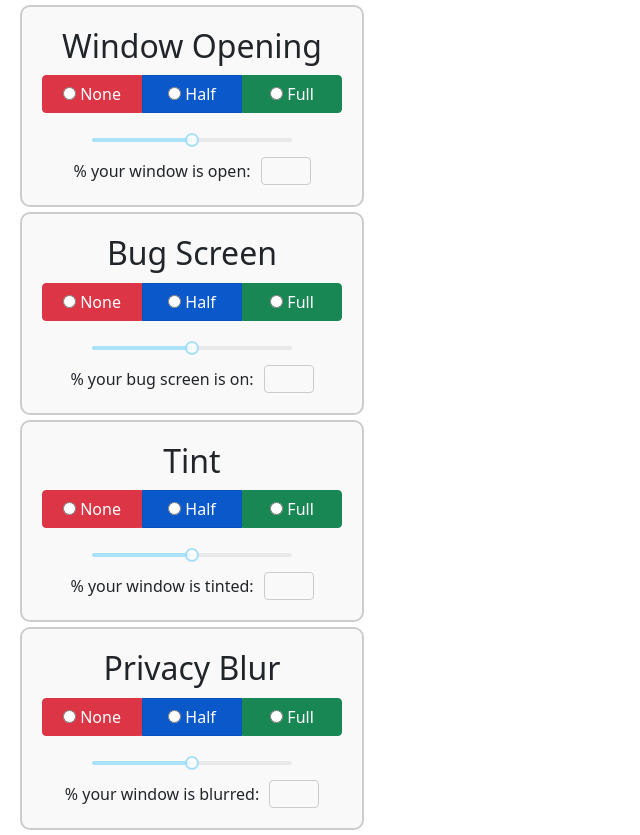
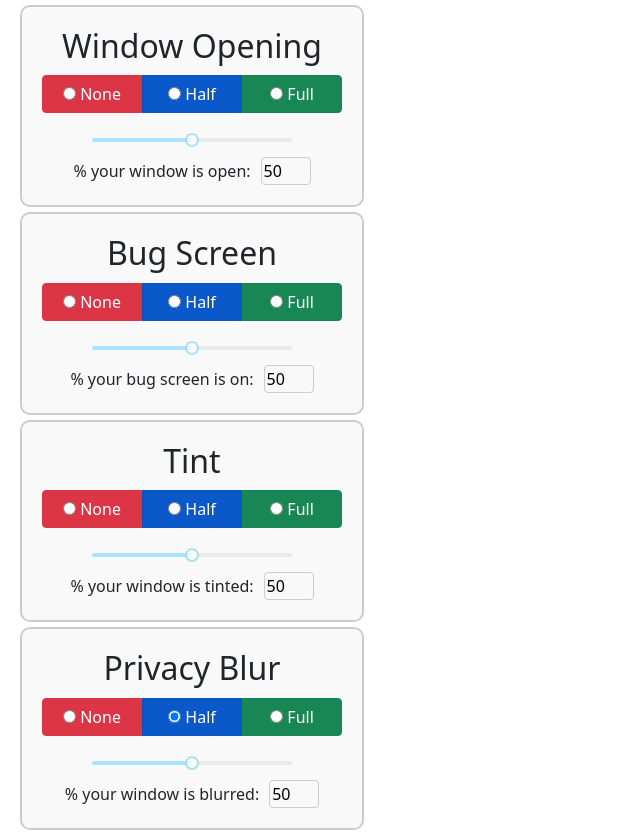
Before and after one commit to finnac/UIProject1SmartWindowTest, a React (Vite) app: page / in a window 1280 px wide. Shown: the whole page, without its empty margins (0-640 px from the left). Built offline with nearby package versions, Linux system fonts and the light colour scheme.

Commit message:
start on context work

```diff
--- a/src/App.jsx
+++ b/src/App.jsx
@@ -1,28 +1,36 @@
 
-import React, { useState } from 'react';
+import React, { useState, useContext } from 'react';
 import ButtonOptions from './components/ButtonOptions'
+import { ButtonOptionsProvider }from './components/ButtonOptionsContext.jsx';
 
 
 function App() {
   return (
+    <ButtonOptionsProvider>
       <div>
       <ButtonOptions
+  id="windowOpening"
   title="Window Opening"
-        windowLabelText="% your window is open:" // Customizable label
+  windowLabelText="% your window is open:"
 />
 <ButtonOptions
+  id="bugScreen"
   title="Bug Screen"
-        windowLabelText="% your bug screen is on:" // Customizable label
+  windowLabelText="% your bug screen is on:"
 />
 <ButtonOptions
+  id="tint"
   title="Tint"
-        windowLabelText="% your window is tinted:" // Customizable label
+  windowLabelText="% your window is tinted:"
 />
 <ButtonOptions
+  id="privacyBlur"
   title="Privacy Blur"
-        windowLabelText="% your window is blurred:" // Customizable label
+  windowLabelText="% your window is blurred:"
 />
     </div>
+    </ButtonOptionsProvider>
+
   );
 }
 
--- a/src/components/ButtonOptions.jsx
+++ b/src/components/ButtonOptions.jsx
@@ -1,39 +1,11 @@
-import React, { useState } from 'react';
+import React, { useState, useContext } from 'react';
 import Slider from 'rc-slider';
 import 'rc-slider/assets/index.css';
 import './ButtonOptions.css'; // Create a CSS file for additional styles
+import { ButtonOptionsProvider, useButtonOptions } from './ButtonOptionsContext.jsx';
 
-function ButtonOptions({title, windowLabelText}) {
-  const [sliderValue, setSliderValue] = useState(50);
-  const [textInput, setTextInput] = useState('');
-
-  const handleSliderChange = (value) => {
-    setSliderValue(value);
-    setTextInput(value.toString());
-  }
-
-  const handleInputChange = (e) => {
-    let value = e.target.value;
-    if (value > 100) {
-      value = 100;
-    } else if (value < 0) {
-      value = 0;
-    }
-    setSliderValue(value);
-    setTextInput(value.toString());
-
-// Check if the input value matches a button value
-    const matchingButton = buttons.find(button => button.value.toString() === value.toString());
-    if (matchingButton) {
-      handleButtonClick(matchingButton.value);
-    }
-  }
-
-  const handleButtonClick = (value) => {
-    setSliderValue(value);
-    setTextInput(value.toString());
-  }
-
+function ButtonOptions({ id, title, windowLabelText }) {
+  const { sliderValue, textInput, handleSliderChange, handleInputChange, handleButtonClick } = useButtonOptions(id);
   const buttons = [
     { id: "option1", label: "None", value: 0 },
     { id: "option2", label: "Half", value: 50 },
@@ -42,7 +14,7 @@ function ButtonOptions({title, windowLabelText}) {
 
   return (
     <div className="control-wrapper">
-      <h2>{title}</h2> {/* Customizable Title */}
+      <h2>{title}</h2>
       <div className="button-options-container">
         <div className="button-group">
           {buttons.map((button) => (
--- /dev/null
+++ b/src/components/ButtonOptionsContext.jsx
@@ -0,0 +1,58 @@
+import React, { useContext, useState } from 'react';
+
+const ButtonOptionsContext = React.createContext();
+
+export function ButtonOptionsProvider({ children }) {
+  const [sliderValues, setSliderValues] = useState({});
+  const [textInputs, setTextInputs] = useState({});
+
+  const handleSliderChange = (id, value) => {
+    setSliderValues(prevValues => ({ ...prevValues, [id]: value }));
+    setTextInputs(prevInputs => ({ ...prevInputs, [id]: value.toString() }));
+  }
+
+  const handleInputChange = (id, e) => {
+    let value = e.target.value;
+    if (value > 100) {
+      value = 100;
+    } else if (value < 0) {
+      value = 0;
+    }
+    setSliderValues(prevValues => ({ ...prevValues, [id]: value }));
+    setTextInputs(prevInputs => ({ ...prevInputs, [id]: value.toString() }));
+  }
+
+  const handleButtonClick = (id, value) => {
+    setSliderValues(prevValues => ({ ...prevValues, [id]: value }));
+    setTextInputs(prevInputs => ({ ...prevInputs, [id]: value.toString() }));
+  }
+
+  return (
+    <ButtonOptionsContext.Provider value={{
+      sliderValues,
+      textInputs,
+      handleSliderChange,
+      handleInputChange,
+      handleButtonClick,
+    }}>
+      {children}
+    </ButtonOptionsContext.Provider>
+  );
+}
+
+export function useButtonOptions(id) {
+  const context = useContext(ButtonOptionsContext);
+  if (!context) {
+    throw new Error('useButtonOptions must be used within a ButtonOptionsProvider');
+  }
+
+  const { sliderValues, textInputs, handleSliderChange, handleInputChange, handleButtonClick } = context;
+
+  return {
+    sliderValue: sliderValues[id] || 50,
+    textInput: textInputs[id] || '50',
+    handleSliderChange: (value) => handleSliderChange(id, value),
+    handleInputChange: (e) => handleInputChange(id, e),
+    handleButtonClick: (value) => handleButtonClick(id, value),
+  };
+}
```
Lines whose indentation alone changed are shown as unchanged.
